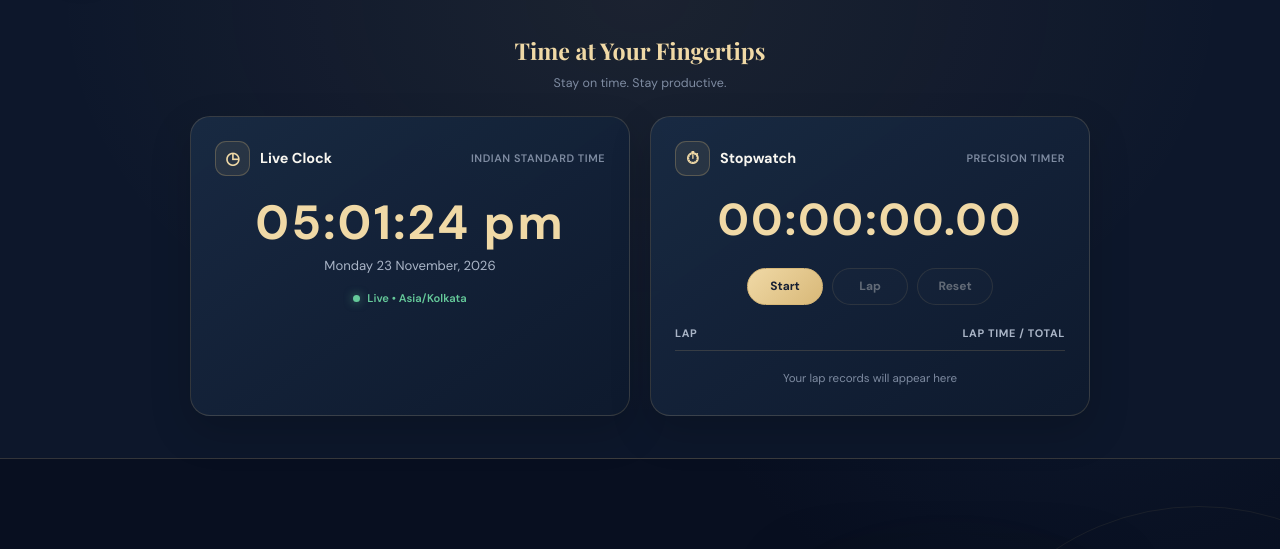
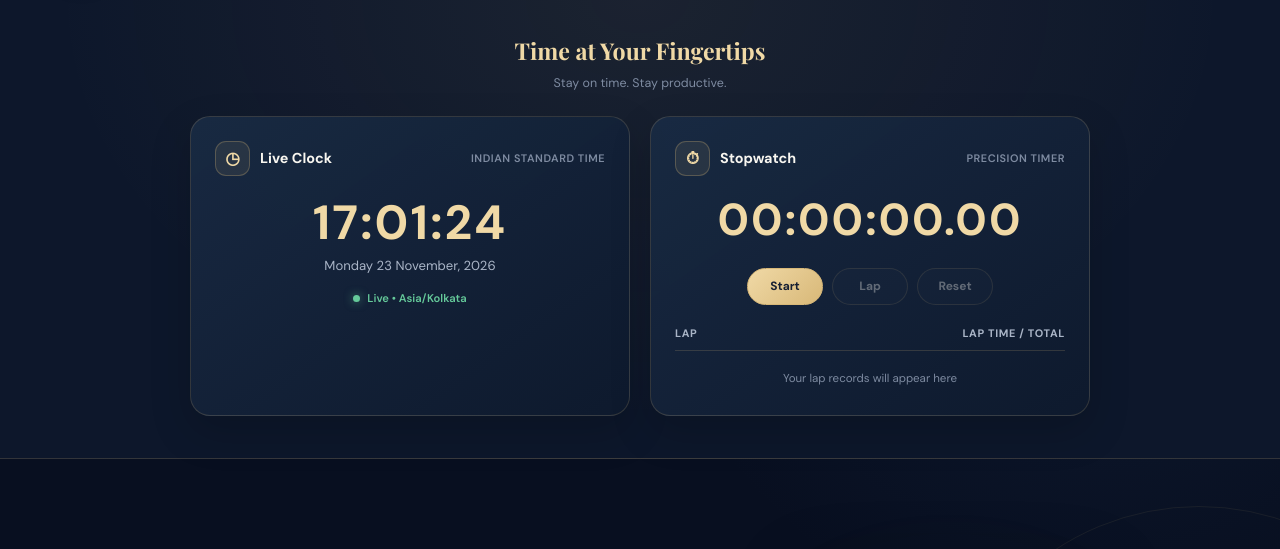
Before and after one commit to MeraHisab/merahisab-website, a plain HTML site: page index.html in a window 1280 px wide. Shown: the part 85-634 px from the top of the page. Drawn offline with nearby package versions, Linux system fonts and the light colour scheme.

Commit message:
Change hour12 to hourCycle in date formatting

```diff
--- a/index.html
+++ b/index.html
@@ -2037,7 +2037,7 @@
           hour: "2-digit",
           minute: "2-digit",
           second: "2-digit",
-          hour12: true
+          hourCycle: "h23"
         }).format(now);
       }
 
```
